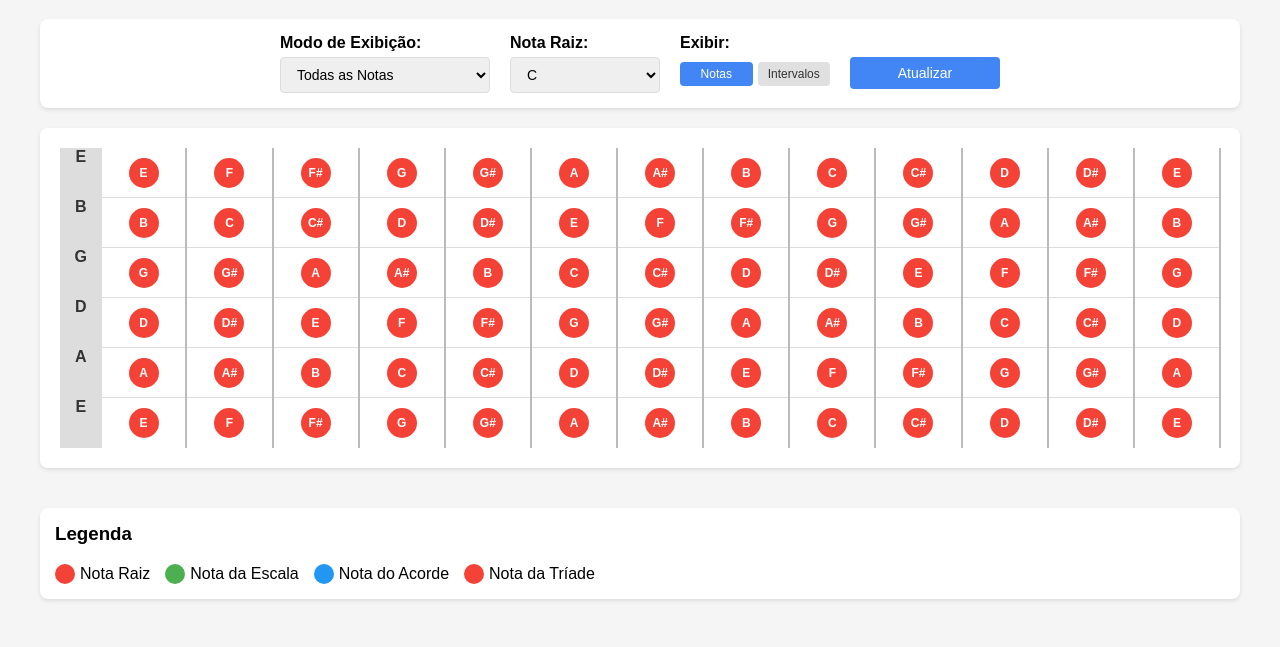
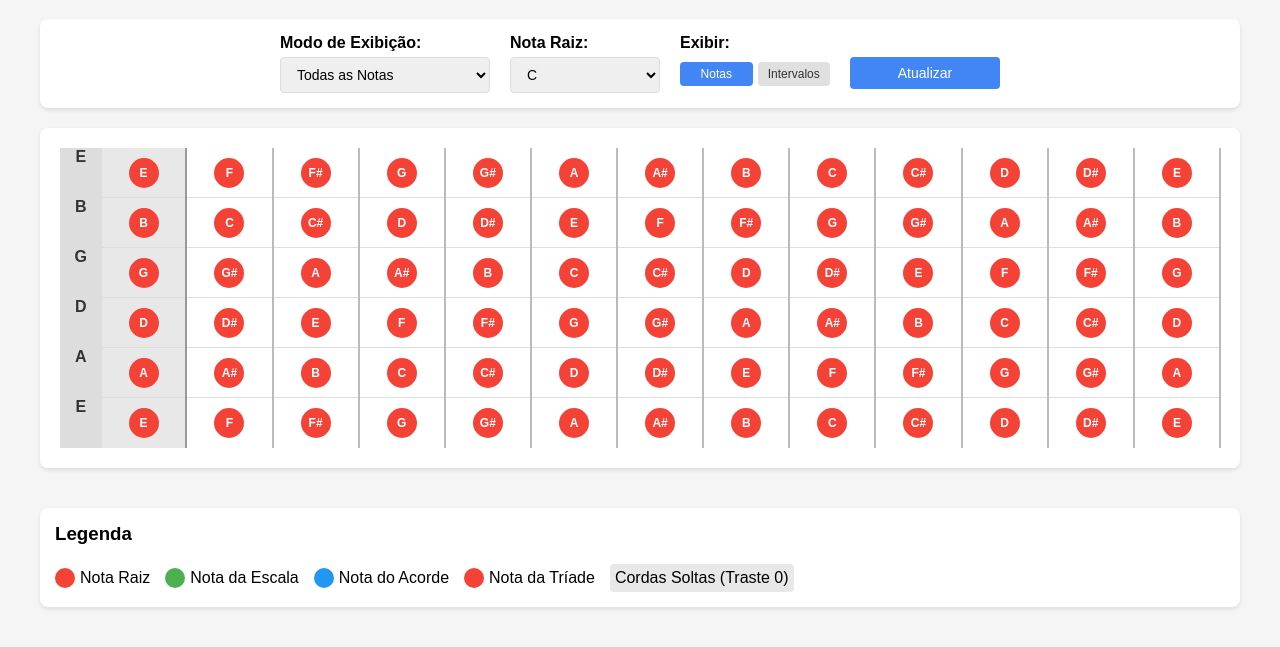
Before and after one commit to fabiocax/guitar-fretboard-visualizer, a plain HTML site: page index.html in a window 1280 px wide. Shown: the part 81-728 px from the top of the page. Drawn offline with Linux system fonts and the light colour scheme.

Commit message:
Update index.html

```diff
--- a/index.html
+++ b/index.html
@@ -105,6 +105,12 @@
             position: relative;
             text-align: center;
             vertical-align: middle;
+        }
+
+        /* Estilo para destacar o traste 0 (cordas soltas) */
+        .fret[data-fret="0"] {
+            background-color: #e8e8e8;
+            border-right: 2px solid #999;
         }
 
         .string:not(:last-child) .fret {
@@ -296,6 +302,7 @@
         }
     </style>
 </head>
+
 <body>
     <h1>Visualizador de Braço de Guitarra</h1>
 
@@ -394,6 +401,9 @@
                 <div class="legend-color triad-note"></div>
                 <span>Nota da Tríade</span>
             </div>
+            <div class="legend-item" style="background-color: #e8e8e8; padding: 5px; border-radius: 4px;">
+                <span>Cordas Soltas (Traste 0)</span>
+            </div>
         </div>
 
         <div id="intervals-legend" class="intervals-legend" style="display: none;">
@@ -426,6 +436,7 @@
             <!-- Lista de todos os tipos de tríades será gerada dinamicamente -->
         </div>
     </div>
+
 
     <script>
         // Definições globais
@@ -812,8 +823,8 @@
                 if (i < triadTypes.length) {
                     const triadType = triadTypes[i];
 
- // Gera notas da tríade
- const triadNotes = generateChordNotes(rootNote, triadType);
+                    // Gera notas da tríade
+                    const triadNotes = generateChordNotes(rootNote, triadType);
 
                     // Gera dados de intervalos da tríade
                     const triadIntervals = triadNotes.map(note => {
@@ -1006,8 +1017,9 @@
                 });
             });
         }
-// Renderiza tríades da escala
-function renderScaleTriads() {
+
+        // Renderiza tríades da escala
+        function renderScaleTriads() {
             // Primeiro exibe a escala
             renderNotes();
 
```
